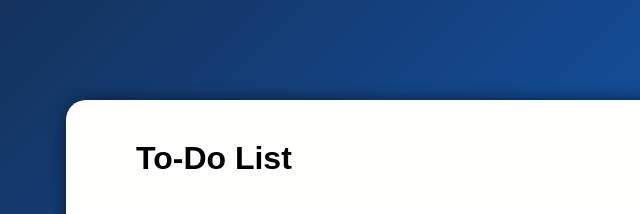
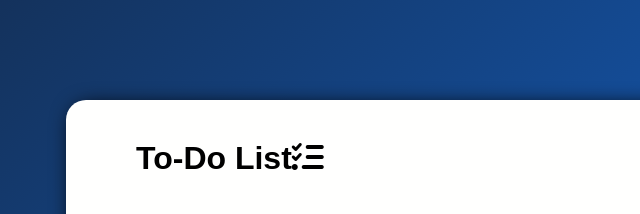
Before and after one commit to dev-shyamyadav/To-Do-List, a plain HTML site: page index.html in a window 1280 px wide. Shown: the top 214 px of the page, 139-779 px from the left. Drawn offline with Linux system fonts and the light colour scheme.

Commit message:
Add Icon

```diff
--- a/index.html
+++ b/index.html
@@ -4,11 +4,12 @@
     <meta name="viewport" content="width=device-width, initial-scale=1.0" />
     <title>To-Do List</title>
     <link rel="stylesheet" href="styles.css" />
+    <link rel="stylesheet" href="https://cdnjs.cloudflare.com/ajax/libs/font-awesome/6.5.2/css/all.min.css" integrity="sha512-SnH5WK+bZxgPHs44uWIX+LLJAJ9/2PkPKZ5QiAj6Ta86w+fsb2TkcmfRyVX3pBnMFcV7oQPJkl9QevSCWr3W6A==" crossorigin="anonymous" referrerpolicy="no-referrer" />
   </head>
   <body>
     <div class="form-container">
       <div class="title">
-        <h1>To-Do List</h1>
+        <h1>To-Do List<i class="fa-solid fa-list-check"></i></h1>
       </div>
       <form class="task-form">
         <input type="text" class="task-field" placeholder="Task.." />
```
